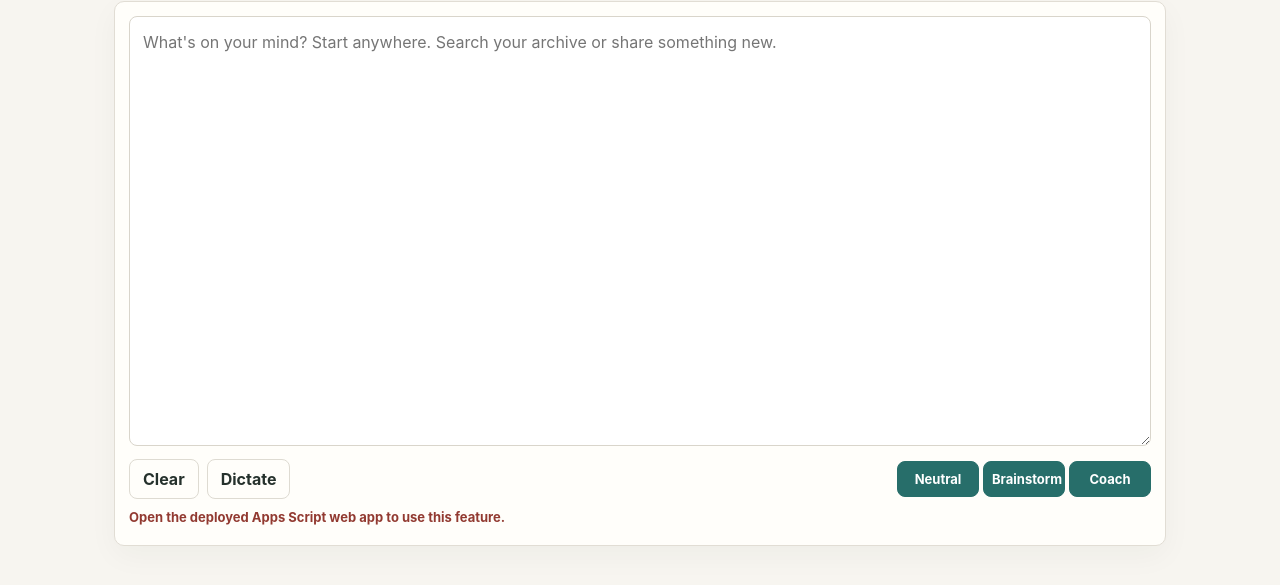
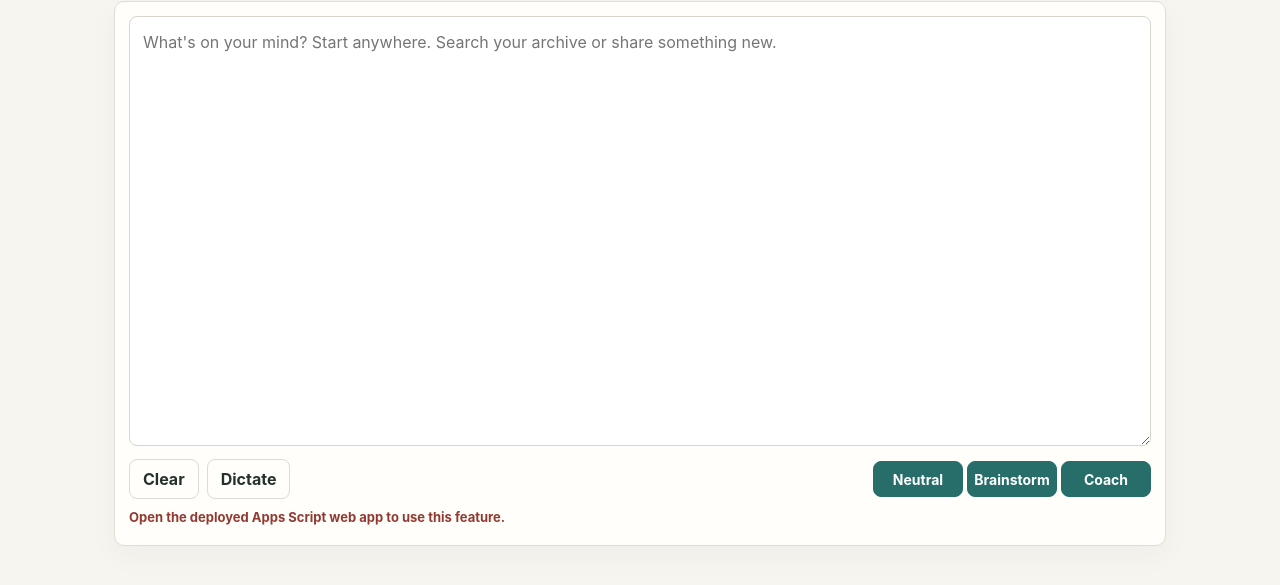
Before and after one commit to glennrmilano/braindumps2, a website: page Index.html in a window 1280 px wide. Shown: the part 59-644 px from the top of the page. Drawn offline with Linux system fonts and the light colour scheme.

Commit message:
Increase response button text size

```diff
--- a/Index.html
+++ b/Index.html
@@ -31,7 +31,7 @@
     .actions,.row { display:flex; gap:8px; align-items:center; flex-wrap:wrap; }
     .actions { justify-content:space-between; margin-top:9px; }
     .dump-actions { display:flex; gap:4px; margin-left:auto; }
-    .dump-actions button { width:82px; min-height:36px; padding:5px 8px; font-size:13px; }
+    .dump-actions button { width:90px; min-height:36px; padding:5px 6px; font-size:14px; }
     .status { color:#5c6a63; min-height:22px; margin-top:10px; font-size:13px; }
     .status.error { color:#923a31; font-weight:650; }
     .item { padding:12px; border:1px solid #e0ddd4; border-radius:8px; background:#fff; }
@@ -41,7 +41,7 @@
     .output pre { overflow:auto; }
     .output table { display:block; overflow:auto; border-collapse:collapse; }
     .output th,.output td { border:1px solid #ddd; padding:6px; }
-    @media(max-width:700px) { header{padding:4px 10px;min-height:40px;} .brandline{gap:5px;} .brand{font-size:18px;} .sub{font-size:11px;} .brand-divider{height:18px;} .header-links{gap:2px;} #helpButton{font-size:0;min-width:28px;padding:4px;} #helpButton::before{content:"?";font-size:14px;} main{margin:4px auto;padding:0 7px 20px;} .inside{padding:9px;} textarea{min-height:130px;max-height:28dvh;font-size:16px;} #catchInput{height:260px;max-height:none;} .dump-actions button{padding:4px 7px;font-size:12px;} }
+    @media(max-width:700px) { header{padding:4px 10px;min-height:40px;} .brandline{gap:5px;} .brand{font-size:18px;} .sub{font-size:11px;} .brand-divider{height:18px;} .header-links{gap:2px;} #helpButton{font-size:0;min-width:28px;padding:4px;} #helpButton::before{content:"?";font-size:14px;} main{margin:4px auto;padding:0 7px 20px;} .inside{padding:9px;} textarea{min-height:130px;max-height:28dvh;font-size:16px;} #catchInput{height:260px;max-height:none;} .dump-actions button{padding:4px 5px;font-size:14px;} }
     @media(max-width:430px) { header{flex-wrap:wrap;} .header-links{width:100%;justify-content:flex-end;margin-top:-3px;} }
   </style>
 </head>
```
